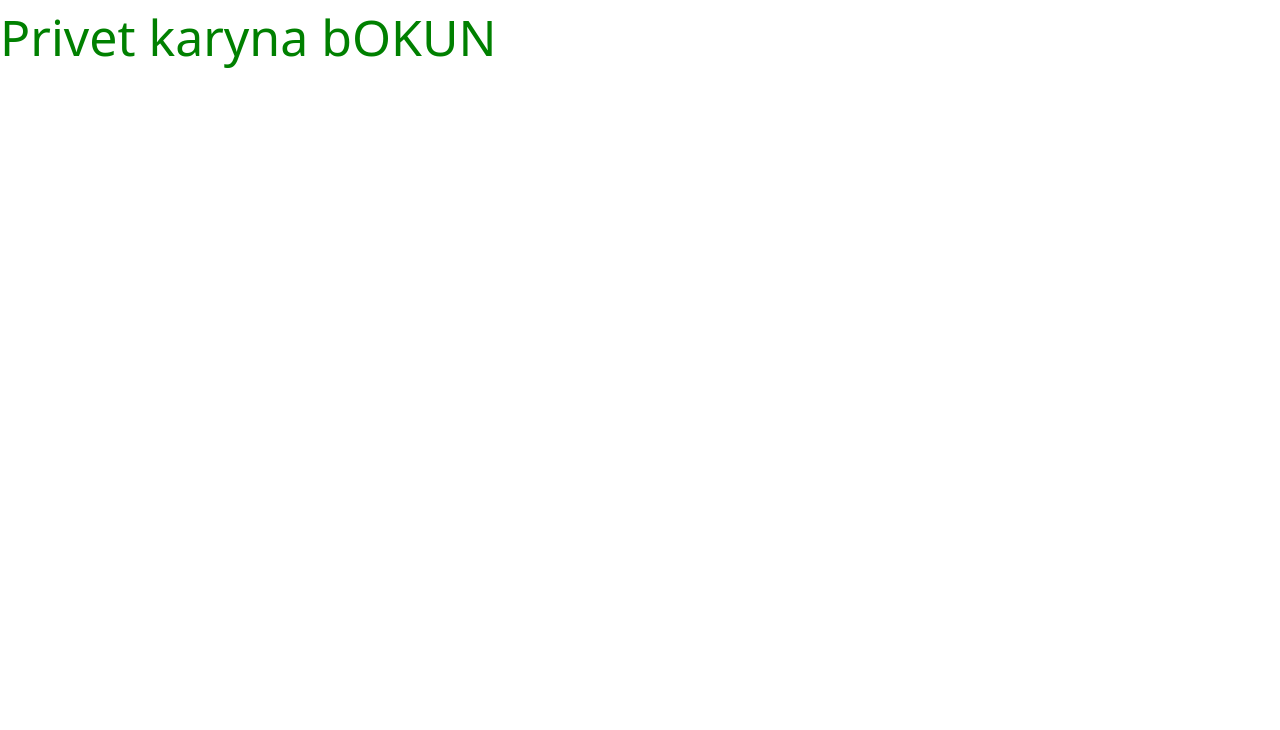
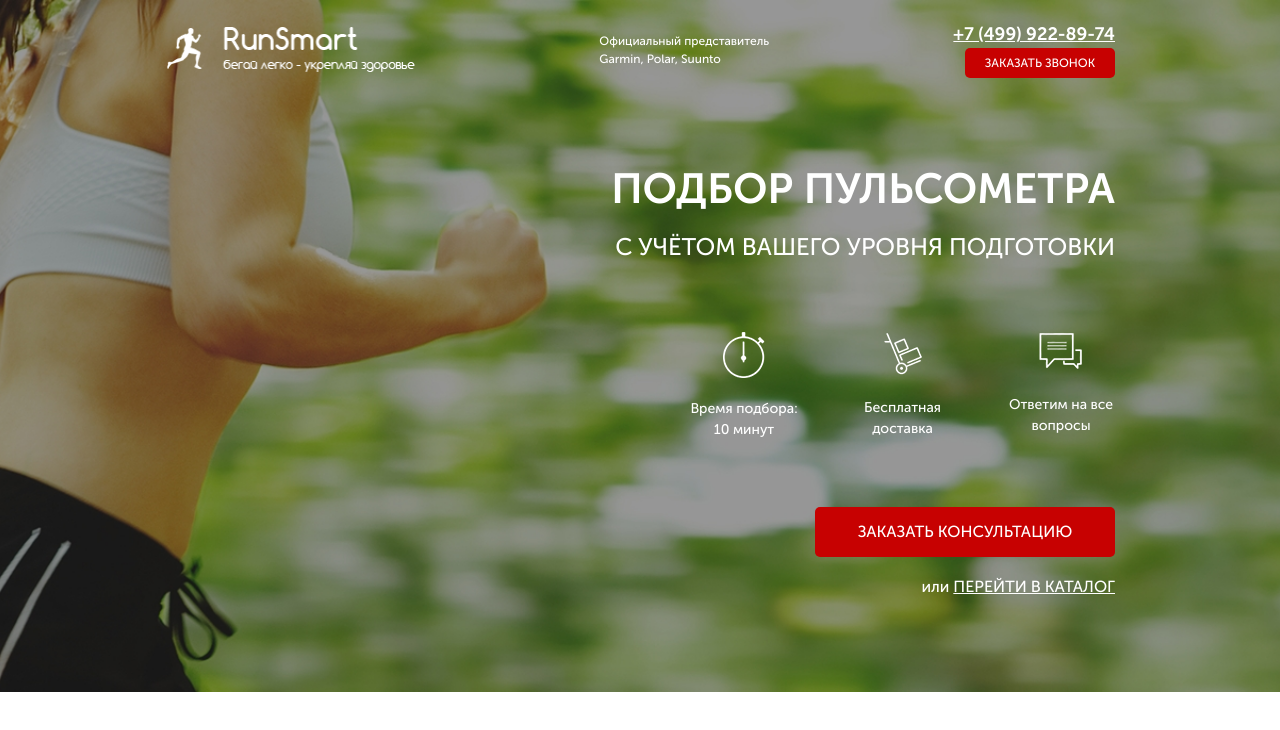
Before and after one commit to VladBolofinov/PROJECT_PULSOMETR, a website: page src/index.html in a window 1280 px wide. Drawn offline with Linux system fonts and the light colour scheme.

Commit message:
first block done

```diff
--- /dev/null
+++ b/src/css/blocks/header.min.css
@@ -0,0 +1 @@
+.header{display:flex;justify-content:space-between;justify-content:center}
--- a/src/index.html
+++ b/src/index.html
@@ -10,7 +10,49 @@
     <link rel="stylesheet" href="css/blocks/style.min.css">
 </head>
 <body>
-    <div class="test_css">Privet karyna bOKUN
+    <div class="promo">
+        <div class="container">
+            <header class="header">
+                <a href="#" class="header__logo">
+                    <img src="icons/logo.png" alt="logo">
+
+                </a>
+                <div class="header__official">
+                    Официальный представитель
+                    <span>Garmin, Polar, Suunto</span>
+                </div>
+                <div class="header__contacts">
+                    <a href="tel:+74999228974" class="header__phone">+7 (499) 922-89-74</a>
+                    <button class="button">заказать звонок</button>
+                </div>
+
+            </header>
+            <div class="promo__wrapper">
+                <h1 class="promo__header">Подбор пульсометра</h1>
+                <h2 class="promo__subheader">с учётом Вашего уровня подготовки</h2>
+                <div class="promo__icons">
+                    <div class="promo__icon">
+                        <img src="icons/main_screen/timer.png" alt="timer">
+                        Время подбора: 10 минут
+                    </div>
+                    <div class="promo__icon">
+                        <img src="icons/main_screen/hand-cart.png" alt="hand-cart">
+                        Бесплатная доставка
+                    </div>
+                    <div class="promo__icon">
+                        <img src="icons/main_screen/messages.png" alt="messages">
+                        Ответим на все вопросы
+                    </div>
+                </div>
+
+                <button class="button button_main">Заказать консультацию</button>
+                <div class="promo__link">
+                    или
+                    <a href="#">перейти в каталог</a>
+                </div>
+            </div>
+
+        </div>
     </div>
 </body>
 </html>
--- /dev/null
+++ b/src/sass/blocks/_buttons.scss
@@ -0,0 +1,19 @@
+.button {
+    width: 150px;
+    height: 30px;
+    border-radius: 5px;
+    background-color: $main-color;
+    border: none;
+    color: #ffffff;
+    font-size: 12px;
+    font-weight: 500;
+    text-transform: uppercase;
+    &_main {
+        margin-top: 67px;
+        width: 300px;
+        height: 50px;
+        font-size: 16px;
+
+
+    }
+}
--- /dev/null
+++ b/src/sass/blocks/_header.scss
@@ -0,0 +1,35 @@
+.header {
+    display: flex;
+    justify-content: space-between;
+    align-items: center;
+    &__logo {
+        width: 250px;
+        img {
+            width: 100%;
+        }
+    }
+    &__official {
+        color: #ffffff;
+        font-size: 12px;
+        font-weight: 500;
+        span {
+            display: block;
+            font-size: 12px;
+        }
+    }
+    &__phone {
+        display: block;
+        color: #ffffff;
+        font-size: 18px;
+        font-weight: 700;
+        &:hover {
+            color: green;
+            text-decoration: none;
+        }
+    }
+    &__contacts {
+        display: flex;
+        flex-direction: column;
+        align-items: flex-end;
+    }
+}
--- /dev/null
+++ b/src/sass/blocks/_promo.scss
@@ -0,0 +1,55 @@
+.promo {
+    min-height: 650px;
+    padding: 21px 0 93px 0;
+    background: url(../../img/main.jpg) center (center/cover) no-repeat;
+    &__wrapper {
+        display: flex;
+        flex-direction: column;
+        align-items: flex-end;
+        margin-top: 90px;
+    }
+    &__header {
+        color: #ffffff;
+        font-size: 42px;
+        font-weight: 700;
+        text-transform: uppercase;
+        line-height: 42px;
+    }
+    &__subheader {
+        margin-top: 17px;
+        color: #ffffff;
+        font-size: 24px;
+        font-weight: 500;
+        text-transform: uppercase;
+        line-height: 24px;
+    }
+    &__icons {
+        margin-top: 65px;
+        width: 425px;
+        display: flex;
+        justify-content: space-between;
+    }
+    &__icon {
+        color: #ffffff;
+        width: 108px;
+        text-align: center;
+        font-size: 14px;
+        font-weight: 500;
+        img {
+            display: block;
+            margin: 0 auto;
+            margin-bottom: 20px;
+        }
+    }
+    &__link {
+        color: #ffffff;
+        font-size: 16px;
+        font-weight: 500;
+        margin-top: 18px;
+        a {
+            color: #ffffff;
+            text-decoration: underline;
+            text-transform: uppercase;
+        }
+    }
+}
--- a/src/sass/blocks/style.scss
+++ b/src/sass/blocks/style.scss
@@ -1,15 +1,16 @@
 @import '../base/variables';
 
-
-.test_css {
-    color: green;
+* {
+    font-family: 'Museo Sans Cyrl', sans-serif;
 }
 
-body {
-    color: green;
-    font-size: 50px;
+.container {
+    max-width: 950px;
+    margin: 0 auto;
 }
 
-* {
-    margin: 0 auto;
-}
+@import 'promo';
+
+@import 'header';
+
+@import 'buttons';
```
Also changed, not shown: src/css/blocks/style.min.css.
